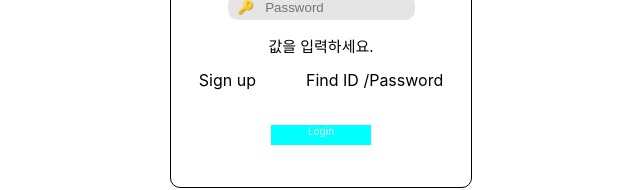
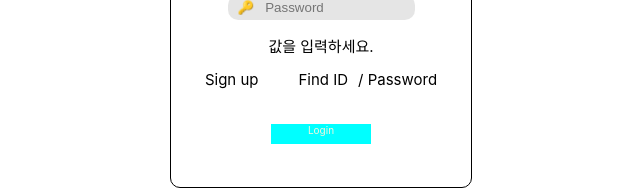
Before and after one commit to dzface/kh-mini-project, a React (Create React App) app: page / in a window 1280 px wide. Shown: the part 214-404 px from the top of the page, without its empty margins (319-959 px from the left). Built offline with nearby package versions, Linux system fonts and the light colour scheme.

Commit message:
로그인 페이지 정렬

```diff
--- a/src/components/LoginPage.js
+++ b/src/components/LoginPage.js
@@ -46,8 +46,8 @@ const LoginPage = () => {
         </div>
         <p className={styles.loginsub}>
           <a href="http://localhost:3000/signup">Sign up</a>
-          <a href="http://localhost:3000/findid">Find ID /</a>
-          <a href="http://localhost:3000/findpw">Password</a>
+          <a href="http://localhost:3000/findid">Find ID </a>
+          <a href="http://localhost:3000/findpw">/ Password</a>
         </p>
         <div
           className={styles.finalCheck}
--- a/src/css/loginpage.module.css
+++ b/src/css/loginpage.module.css
@@ -44,11 +44,15 @@ p {
   min-height: 30px;
 }
 .loginsub a{
+  font-size: 15px;
   text-decoration: none; /* 링크의 밑줄 제거 */
   color: inherit; /* 링크의 색상 제거 */
 }
 .loginsub a:nth-child(1){
-  margin-right: 50px;
+  margin-right: 40px;
+}
+.loginsub a:nth-child(2){
+  margin-right: 10px;
 }
 .finalCheck {
   width: 100px;
```
